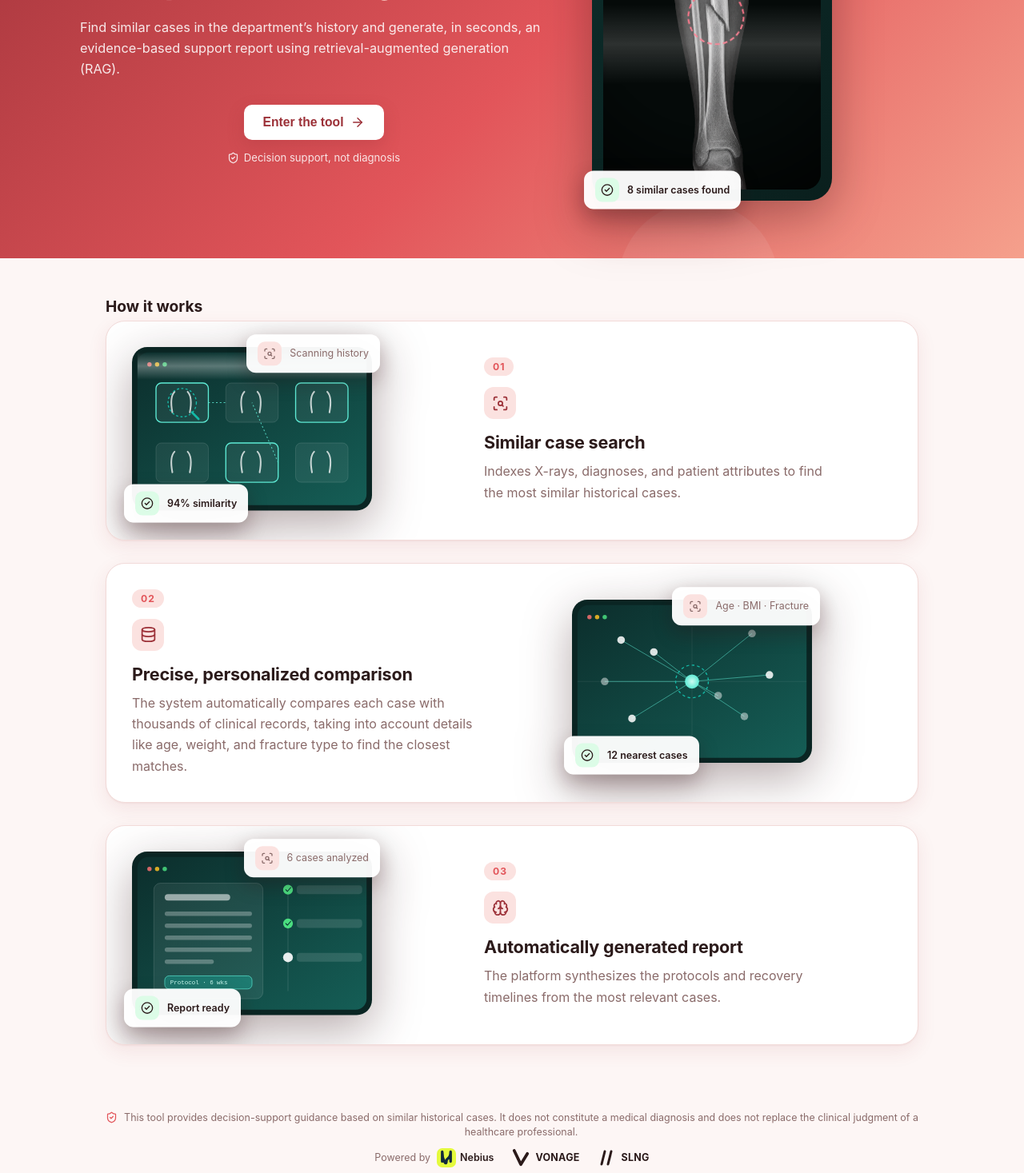
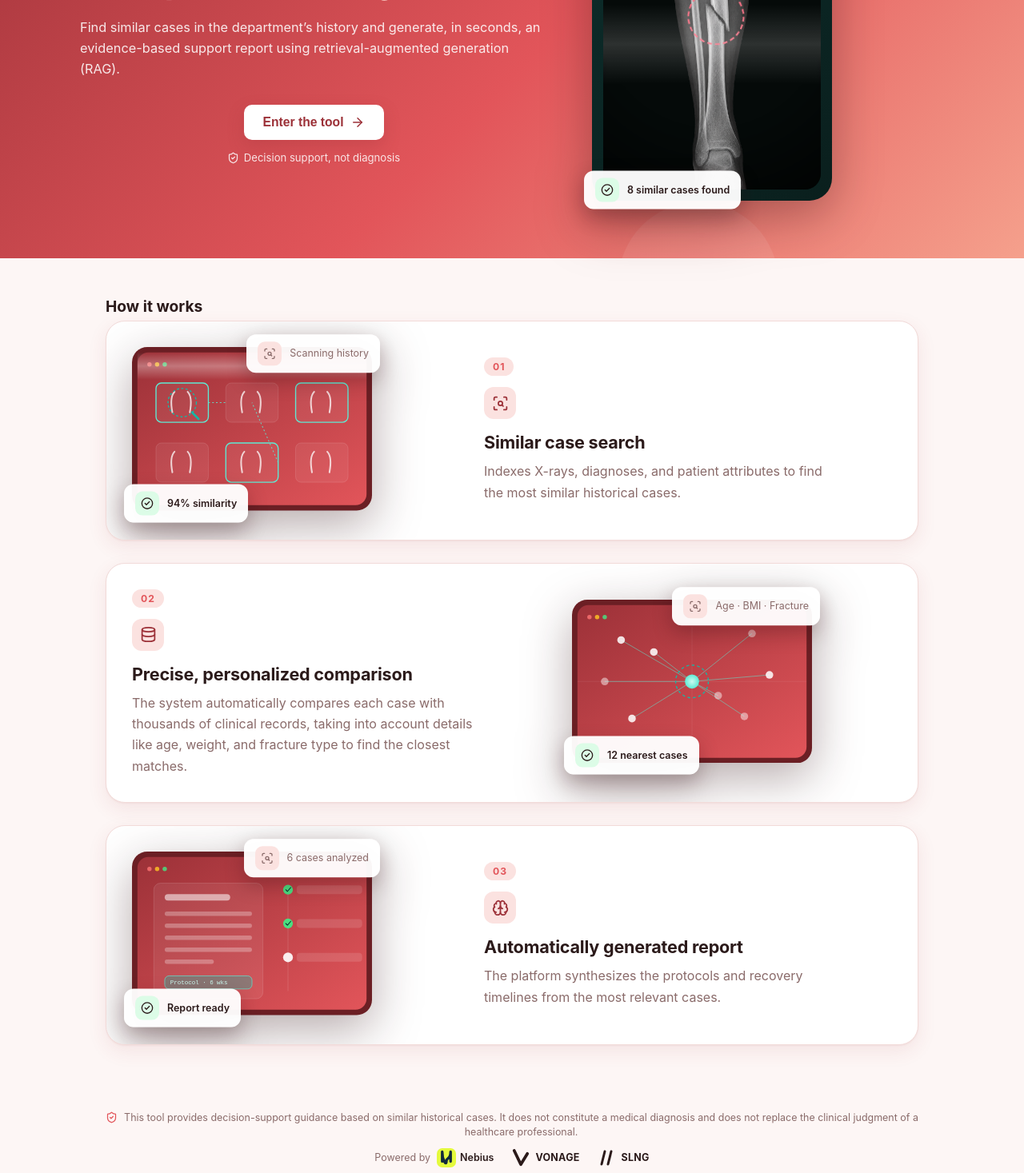
Before and after one commit to ychibani42/RecoverAI, a React (Vite) app in the folder frontend/: page / in a window 1280 px wide. Shown: the part 318-1785 px from the top of the page at 80% size. Built offline with nearby package versions, Linux system fonts and the light colour scheme.

Commit message:
Orange colors

```diff
--- a/frontend/src/components/FeatureIllustrations.jsx
+++ b/frontend/src/components/FeatureIllustrations.jsx
@@ -9,8 +9,8 @@ export function SimilarCasesIllustration({ title }) {
       <svg viewBox="0 0 440 300" role="img" aria-label={title}>
         <defs>
           <linearGradient id="sc-screen" x1="0" y1="0" x2="1" y2="1">
-            <stop offset="0%" stopColor="#0c2e2c" />
-            <stop offset="100%" stopColor="#155e56" />
+            <stop offset="0%" stopColor="#9c3138" />
+            <stop offset="100%" stopColor="#e2555a" />
           </linearGradient>
           <linearGradient id="sc-scan" x1="0" y1="0" x2="0" y2="1">
             <stop offset="0%" stopColor="rgba(255,255,255,0)" />
@@ -19,7 +19,7 @@ export function SimilarCasesIllustration({ title }) {
           </linearGradient>
         </defs>
 
-        <rect x="0" y="0" width="440" height="300" rx="28" fill="#0a2523" />
+        <rect x="0" y="0" width="440" height="300" rx="28" fill="#6b1f24" />
         <rect x="10" y="10" width="420" height="280" rx="20" fill="url(#sc-screen)" />
 
         <circle cx="32" cy="32" r="4" fill="#f87171" opacity="0.85" />
@@ -115,8 +115,8 @@ export function VectorEngineIllustration({ title }) {
       <svg viewBox="0 0 440 300" role="img" aria-label={title}>
         <defs>
           <linearGradient id="ve-screen" x1="0" y1="0" x2="1" y2="1">
-            <stop offset="0%" stopColor="#0c2e2c" />
-            <stop offset="100%" stopColor="#155e56" />
+            <stop offset="0%" stopColor="#9c3138" />
+            <stop offset="100%" stopColor="#e2555a" />
           </linearGradient>
           <radialGradient id="ve-core" cx="50%" cy="50%" r="50%">
             <stop offset="0%" stopColor="#ccfbf1" />
@@ -124,7 +124,7 @@ export function VectorEngineIllustration({ title }) {
           </radialGradient>
         </defs>
 
-        <rect x="0" y="0" width="440" height="300" rx="28" fill="#0a2523" />
+        <rect x="0" y="0" width="440" height="300" rx="28" fill="#6b1f24" />
         <rect x="10" y="10" width="420" height="280" rx="20" fill="url(#ve-screen)" />
 
         <circle cx="32" cy="32" r="4" fill="#f87171" opacity="0.85" />
@@ -179,12 +179,12 @@ export function ReportIllustration({ title }) {
       <svg viewBox="0 0 440 300" role="img" aria-label={title}>
         <defs>
           <linearGradient id="rp-screen" x1="0" y1="0" x2="1" y2="1">
-            <stop offset="0%" stopColor="#0c2e2c" />
-            <stop offset="100%" stopColor="#155e56" />
+            <stop offset="0%" stopColor="#9c3138" />
+            <stop offset="100%" stopColor="#e2555a" />
           </linearGradient>
         </defs>
 
-        <rect x="0" y="0" width="440" height="300" rx="28" fill="#0a2523" />
+        <rect x="0" y="0" width="440" height="300" rx="28" fill="#6b1f24" />
         <rect x="10" y="10" width="420" height="280" rx="20" fill="url(#rp-screen)" />
 
         <circle cx="32" cy="32" r="4" fill="#f87171" opacity="0.85" />
```
